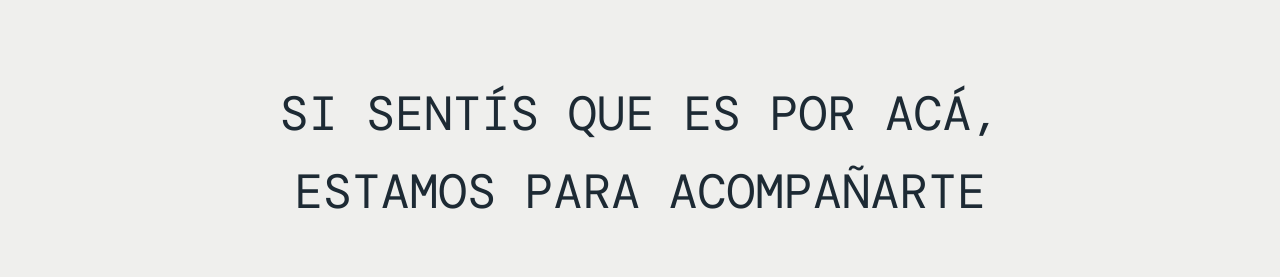
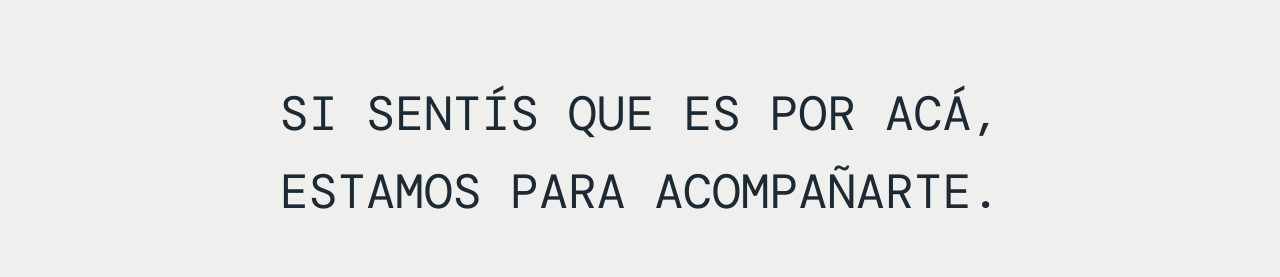
Before and after one commit to somoscasaseis/somoscasaseis, a Next.js app: page / in a window 1280 px wide. Shown: the part 6459-6736 px from the top of the page. Built offline with nearby package versions, Linux system fonts and the light colour scheme; no server answers; a web font is replaced by a local one.

Commit message:
Tuesday AnG

```diff
--- a/src/components/v2/sections/ContactCTA.tsx
+++ b/src/components/v2/sections/ContactCTA.tsx
@@ -22,7 +22,7 @@ export const ContactCTA = () => {
           />
           <br />
           <SplitReveal
-            text="ESTAMOS PARA ACOMPAÑARTE"
+            text="ESTAMOS PARA ACOMPAÑARTE."
             stagger={0.03}
             baseDelay={0.8}
           />
```
